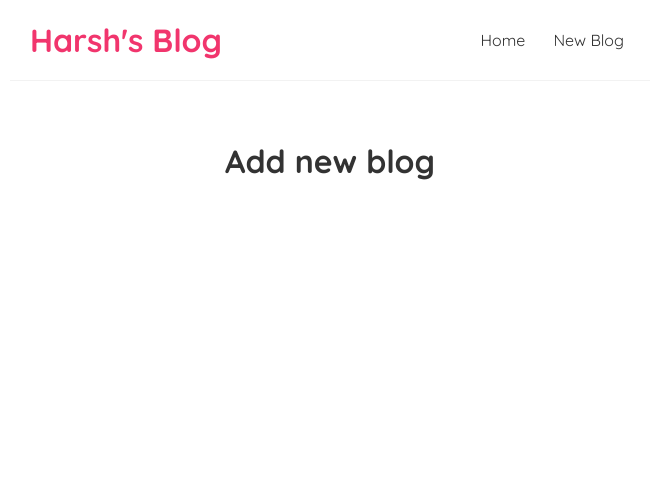
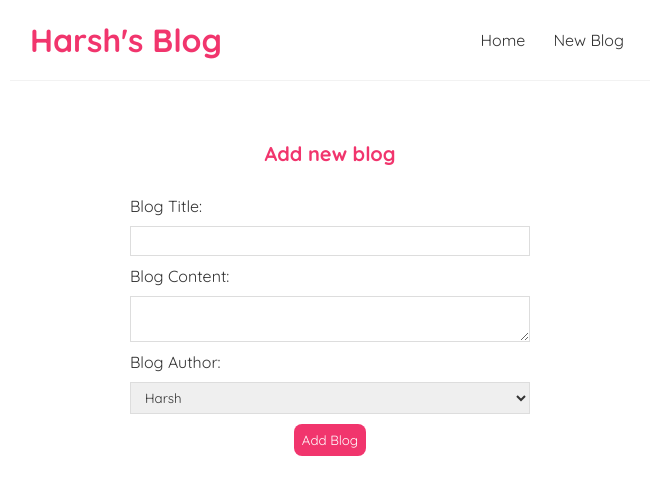
Before and after one commit to iamharshtambe/blog-app, a React (Vite) app: page /create in a window 1280 px wide. Shown: the top 494 px of the page, without its empty margins (310-964 px from the left). Built offline with nearby package versions, Linux system fonts and the light colour scheme.

Commit message:
added controlled elements

```diff
--- a/src/components/BlogDetails.jsx
+++ b/src/components/BlogDetails.jsx
@@ -11,7 +11,7 @@ export function BlogDetails() {
 
    return (
       <div className="blog-details">
-         {error && <div>{error.message}</div>}
+         {error && <div>{error}</div>}
          {isLoading && <div>Loading...</div>}
          {blog && (
             <article>
--- a/src/components/CreateBlog.jsx
+++ b/src/components/CreateBlog.jsx
@@ -1,7 +1,37 @@
+import { useState } from 'react';
+
 export function CreateBlog() {
+   const [title, setTitle] = useState('');
+   const [content, setContent] = useState('');
+   const [author, setAuthor] = useState('mario');
+
    return (
       <div className="create">
-         <h1>Add new blog</h1>
+         <h2>Add new blog</h2>
+         <form>
+            <label>Blog Title:</label>
+            <input
+               type="text"
+               required
+               value={title}
+               onChange={(e) => setTitle(e.target.value)}
+            />
+
+            <label>Blog Content:</label>
+            <textarea
+               required
+               value={content}
+               onChange={(e) => setContent(e.target.value)}
+            ></textarea>
+
+            <label>Blog Author:</label>
+            <select value={author} onChange={(e) => setAuthor(e.target.value)}>
+               <option value="Harsh">Harsh</option>
+               <option value="Sumit">Sumit</option>
+            </select>
+
+            <button>Add Blog</button>
+         </form>
       </div>
    );
 }
```
